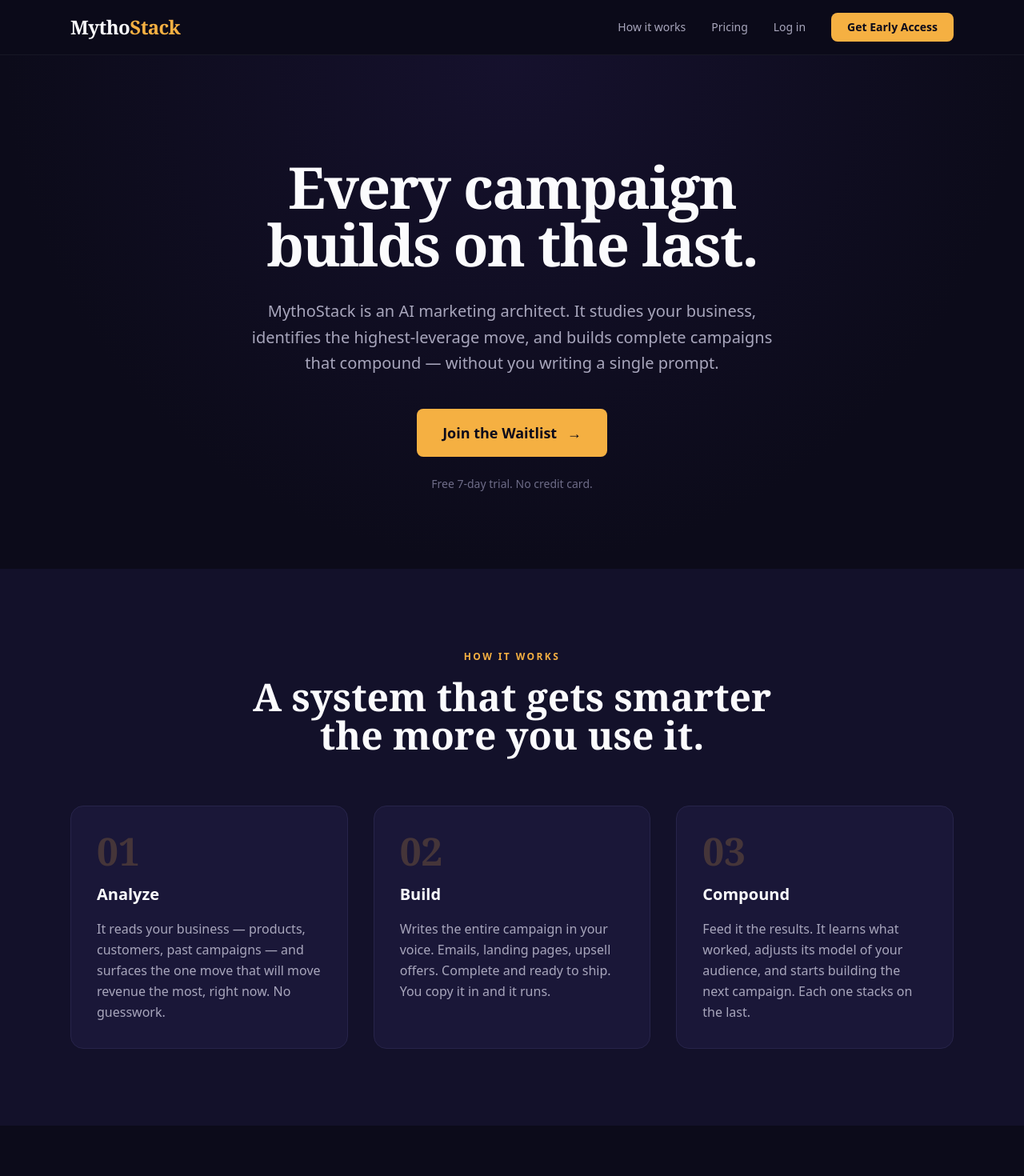
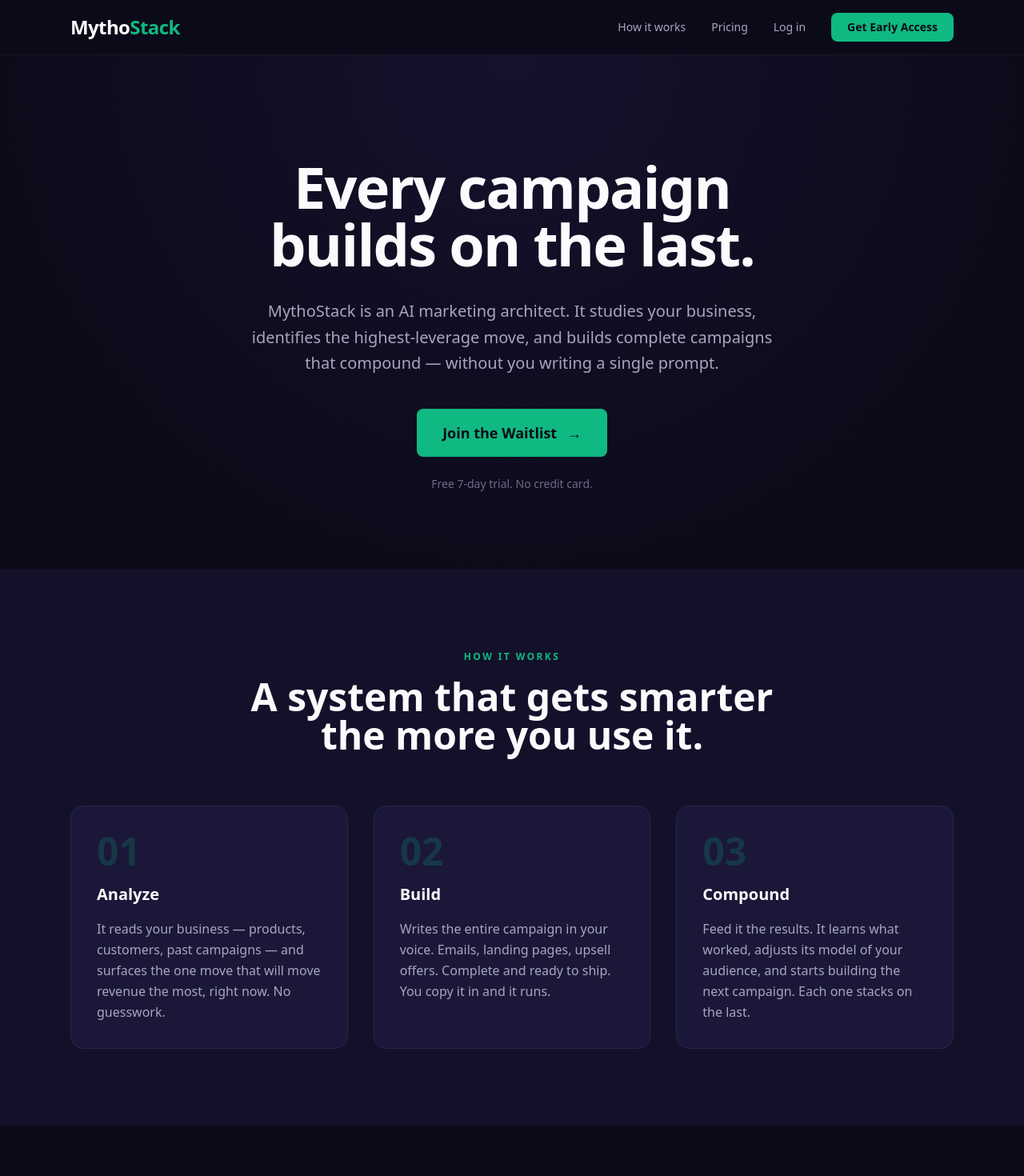
Before and after one commit to v3ads/Chatoy, a Next.js app in the folder web/: page / in a window 1280 px wide. Shown: the top 1470 px of the page at 80% size. Built offline with nearby package versions, Linux system fonts and the light colour scheme.

Commit message:
style: switch to emerald green theme and clean sans-serif typography

```diff
--- a/web/src/app/globals.css
+++ b/web/src/app/globals.css
@@ -17,7 +17,6 @@
 
 h1, h2, h3 {
   @apply text-text-primary;
-  font-family: var(--font-serif), Georgia, serif;
 }
 
 @layer components {
--- a/web/src/app/page.tsx
+++ b/web/src/app/page.tsx
@@ -11,7 +11,7 @@
         <section className="relative overflow-hidden bg-surface pb-24 pt-32 text-center">
           <div className="absolute inset-0 bg-[radial-gradient(ellipse_at_50%_0%,#1F1740_0%,#0C0B1A_70%)] opacity-50" />
           <div className="container relative mx-auto max-w-6xl px-6">
-            <h1 className="mx-auto max-w-4xl font-serif text-5xl font-bold leading-[1.15] tracking-tight text-text-primary md:text-7xl">
+            <h1 className="mx-auto max-w-4xl text-5xl font-bold leading-[1.15] tracking-tight text-text-primary md:text-7xl">
               Every campaign<br />builds on the last.
             </h1>
             <p className="mx-auto mt-8 max-w-2xl text-xl leading-relaxed text-text-secondary">
@@ -31,7 +31,7 @@
           <div className="container mx-auto max-w-6xl px-6">
             <div className="mb-16 text-center">
               <span className="text-xs font-bold uppercase tracking-[0.2em] text-accent">How it works</span>
-              <h2 className="mt-4 font-serif text-4xl font-bold text-text-primary md:text-5xl">
+              <h2 className="mt-4 text-4xl font-bold text-text-primary md:text-5xl">
                 A system that gets smarter<br />the more you use it.
               </h2>
             </div>
@@ -55,7 +55,7 @@
                 }
               ].map((step, i) => (
                 <div key={i} className="rounded-2xl border border-surface-border bg-surface-card p-8 transition-transform hover:-translate-y-1">
-                  <div className="font-serif text-5xl font-bold text-accent/20">{step.num}</div>
+                  <div className="text-5xl font-bold text-accent/20">{step.num}</div>
                   <h3 className="mt-4 text-xl font-semibold text-text-primary">{step.title}</h3>
                   <p className="mt-4 text-text-secondary leading-relaxed">{step.desc}</p>
                 </div>
@@ -68,7 +68,7 @@
         <section className="bg-surface py-24">
           <div className="container mx-auto max-w-6xl px-6 text-center">
             <span className="text-xs font-bold uppercase tracking-[0.2em] text-accent">From input to revenue</span>
-            <h2 className="mt-4 font-serif text-4xl font-bold text-text-primary md:text-5xl">
+            <h2 className="mt-4 text-4xl font-bold text-text-primary md:text-5xl">
               You provide the business.<br />It provides the growth.
             </h2>
 
@@ -96,7 +96,7 @@
           <div className="container mx-auto max-w-6xl px-6">
             <div className="mb-16 text-center">
               <span className="text-xs font-bold uppercase tracking-[0.2em] text-accent">The difference</span>
-              <h2 className="mt-4 font-serif text-4xl font-bold text-text-primary md:text-5xl">
+              <h2 className="mt-4 text-4xl font-bold text-text-primary md:text-5xl">
                 Not another text generator.
               </h2>
             </div>
@@ -131,7 +131,7 @@
           <div className="container mx-auto max-w-6xl px-6">
             <div className="mb-16 text-center">
               <span className="text-xs font-bold uppercase tracking-[0.2em] text-accent">Pricing</span>
-              <h2 className="mt-4 font-serif text-4xl font-bold text-text-primary md:text-5xl">
+              <h2 className="mt-4 text-4xl font-bold text-text-primary md:text-5xl">
                 One plan. Everything included.
               </h2>
             </div>
@@ -139,19 +139,19 @@
             <div className="grid gap-8 md:grid-cols-3">
               <div className="flex flex-col rounded-2xl border border-surface-border bg-surface-card p-8 text-center">
                 <h3 className="text-lg font-semibold">Starter</h3>
-                <div className="my-6 font-serif text-5xl font-bold text-text-primary">$0</div>
+                <div className="my-6 text-5xl font-bold text-text-primary">$0</div>
                 <p className="mb-8 text-sm text-text-secondary">7-day full access. No card required. See what it can build for your business.</p>
                 <Link href="/login" className="rounded-lg border border-surface-border bg-surface-card px-5 py-2.5 text-center font-semibold text-text-primary transition-colors hover:bg-surface-border mt-auto">Start Free Trial</Link>
               </div>
               <div className="flex flex-col rounded-2xl border-2 border-accent bg-gradient-to-b from-[#1F1740] to-surface-card p-8 text-center ring-1 ring-accent/20">
                 <h3 className="text-lg font-semibold">Pro</h3>
-                <div className="my-6 font-serif text-5xl font-bold text-text-primary">$99<span className="text-lg font-normal text-text-muted">/mo</span></div>
+                <div className="my-6 text-5xl font-bold text-text-primary">$99<span className="text-lg font-normal text-text-muted">/mo</span></div>
                 <p className="mb-8 text-sm text-text-secondary">Unlimited campaigns. Voice training. Full campaign builder. Priority support.</p>
                 <Link href="/login" className="rounded-lg bg-accent px-5 py-2.5 text-center font-semibold text-surface transition-colors hover:bg-accent-dim mt-auto">Get Started</Link>
               </div>
               <div className="flex flex-col rounded-2xl border border-surface-border bg-surface-card p-8 text-center opacity-80">
                 <h3 className="text-lg font-semibold">Team</h3>
-                <div className="my-6 font-serif text-5xl font-bold text-text-primary">$199<span className="text-lg font-normal text-text-muted">/mo</span></div>
+                <div className="my-6 text-5xl font-bold text-text-primary">$199<span className="text-lg font-normal text-text-muted">/mo</span></div>
                 <p className="mb-8 text-sm text-text-secondary">Up to 3 seats. Shared library. Team voice profiles. Coming Q2 2027.</p>
                 <button disabled className="rounded-lg border border-surface-border bg-surface-card px-5 py-2.5 text-center font-semibold text-text-muted mt-auto cursor-not-allowed">Join Waitlist</button>
               </div>
@@ -164,7 +164,7 @@
           <div className="container mx-auto max-w-6xl px-6">
             <div className="mb-16 text-center">
               <span className="text-xs font-bold uppercase tracking-[0.2em] text-accent">What early users say</span>
-              <h2 className="mt-4 font-serif text-4xl font-bold text-text-primary md:text-5xl">
+              <h2 className="mt-4 text-4xl font-bold text-text-primary md:text-5xl">
                 Beta access coming soon.
               </h2>
             </div>
@@ -189,7 +189,7 @@
         {/* Final CTA */}
         <section className="bg-surface py-32 text-center">
           <div className="container mx-auto max-w-4xl px-6">
-            <h2 className="font-serif text-4xl font-bold text-text-primary md:text-5xl">
+            <h2 className="text-4xl font-bold text-text-primary md:text-5xl">
               Ready to build a marketing engine<br />that compounds?
             </h2>
             <p className="mt-6 text-xl text-text-secondary">
--- a/web/src/components/Nav.tsx
+++ b/web/src/components/Nav.tsx
@@ -6,7 +6,7 @@
   return (
     <header className="sticky top-0 z-50 border-b border-white/5 bg-surface/85 backdrop-blur-xl">
       <div className="mx-auto flex max-w-6xl items-center justify-between px-6 py-4">
-        <Link href="/" className="font-serif text-2xl font-bold tracking-tight text-text-primary">
+        <Link href="/" className="text-2xl font-bold tracking-tight text-text-primary">
           Mytho<span className="text-accent">Stack</span>
         </Link>
         <nav className="hidden items-center gap-8 text-sm font-medium text-text-secondary md:flex">
--- a/web/tailwind.config.ts
+++ b/web/tailwind.config.ts
@@ -6,24 +6,24 @@
     extend: {
       colors: {
         surface: {
-          DEFAULT: "#0C0B1A", // --bg
-          elevated: "#13112A", // --bg2
-          card: "#1A1738", // --card
-          border: "#27244A", // --border
+          DEFAULT: "#0C0B1A", // Deep Navy
+          elevated: "#13112A",
+          card: "#1A1738",
+          border: "#27244A",
         },
         text: {
-          primary: "#FBFBFD", // --ink
-          secondary: "#A8A6BC", // --body
-          muted: "#6E6C88", // --muted
+          primary: "#FBFBFD",
+          secondary: "#A8A6BC",
+          muted: "#6E6C88",
         },
         accent: {
-          DEFAULT: "#F5B042", // --amber
-          dim: "#C48A1E", // --amber-dim
+          DEFAULT: "#10B981", // Emerald Green
+          dim: "#059669",
         },
       },
       fontFamily: {
         sans: ["var(--font-sans)", "ui-sans-serif", "system-ui", "sans-serif"],
-        serif: ["Georgia", "Times New Roman", "serif"],
+        serif: ["var(--font-sans)", "ui-sans-serif", "system-ui", "sans-serif"], // Reverting to sans for the clean look
       },
     },
   },
```
